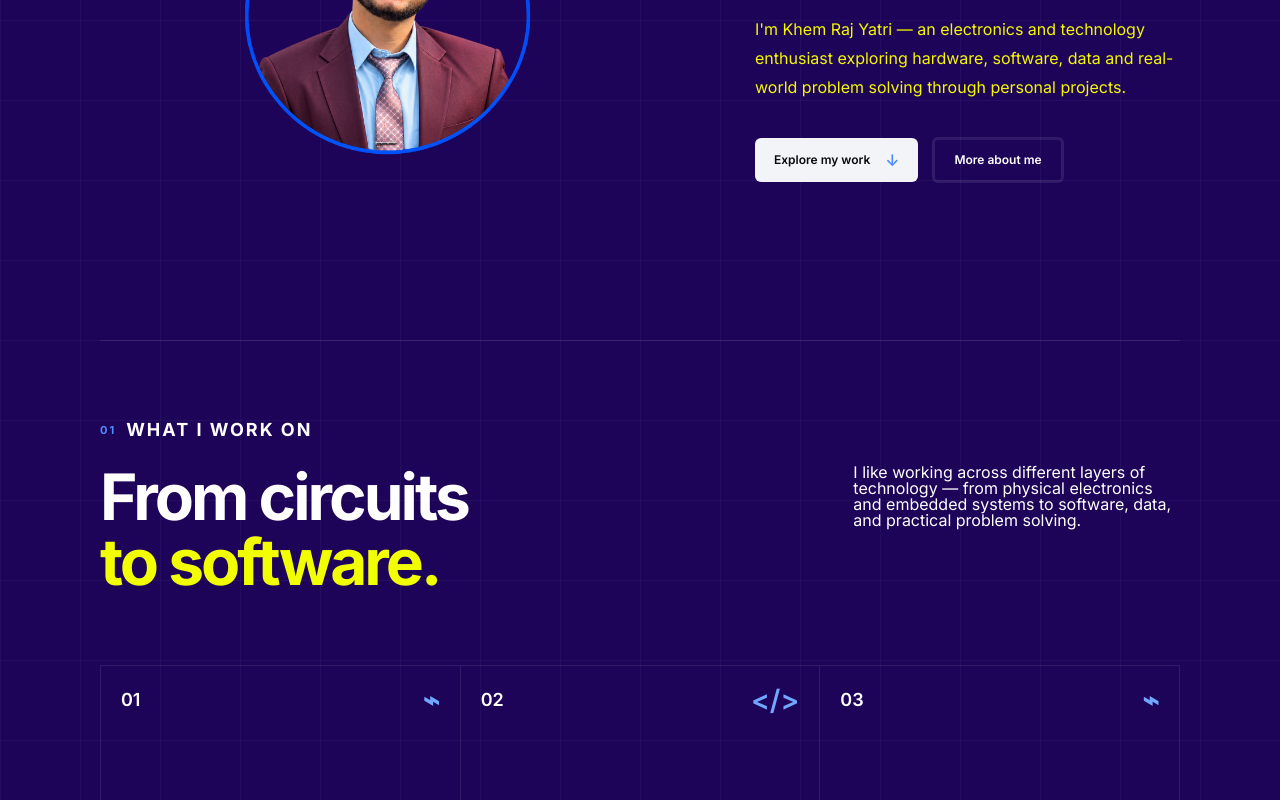
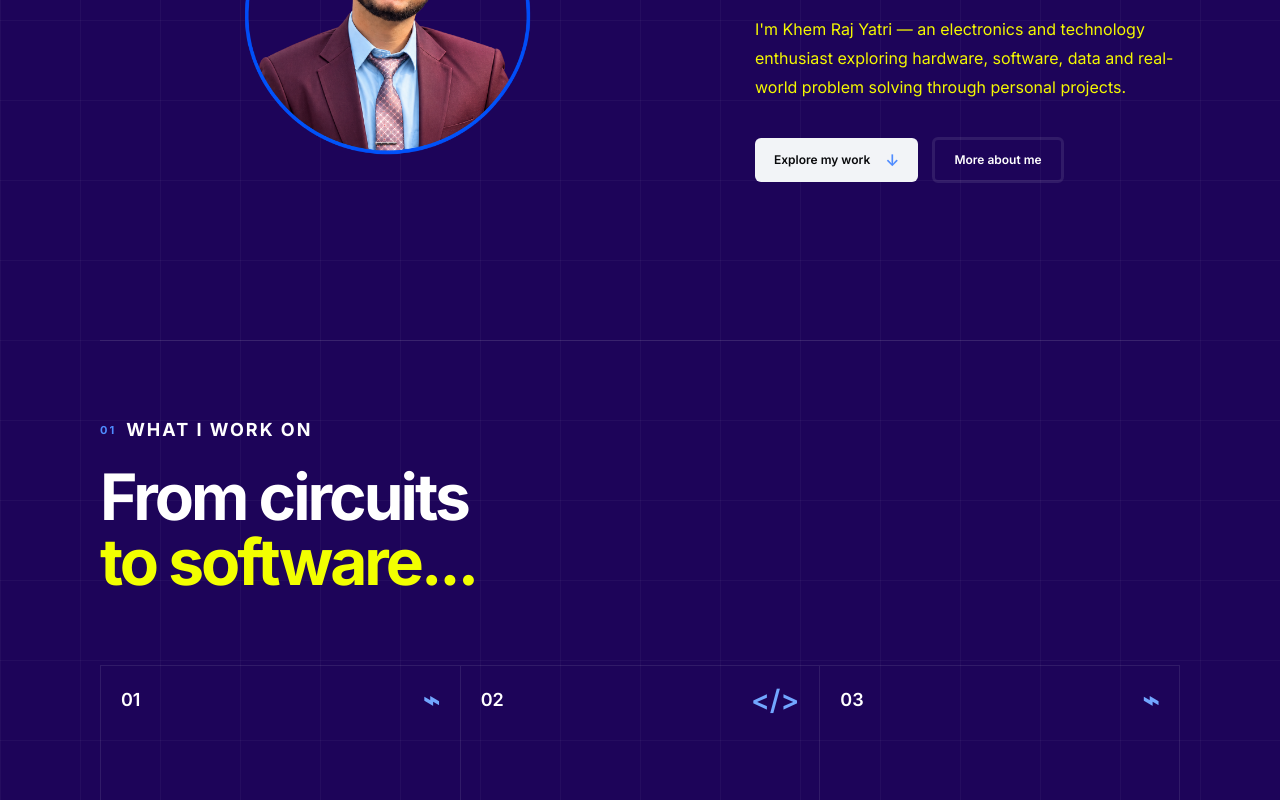
Before and after one commit to RajKhem/yk-portfolio, a Next.js app: page / in a window 1280 px wide. Shown: the part 380-1180 px from the top of the page. Built offline with nearby package versions, Linux system fonts and the light colour scheme.

Commit message:
hero image updated

```diff
--- a/app/page.js
+++ b/app/page.js
@@ -153,12 +153,8 @@ export default function Home() {
           <h2>
             From circuits
             <br />
-            <span>to software.</span>
+            <span> to software...</span>
           </h2>
-
-            I like working across different layers of technology — from physical
-            electronics and embedded systems to software, data, and practical
-            problem solving.
 
         </div>
 
```
Also changed, not shown: public/yk.webp (deleted).
